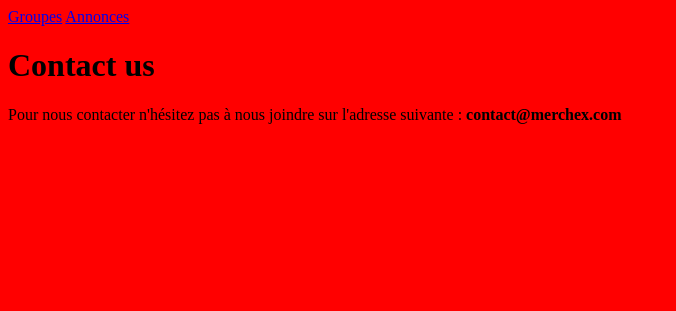
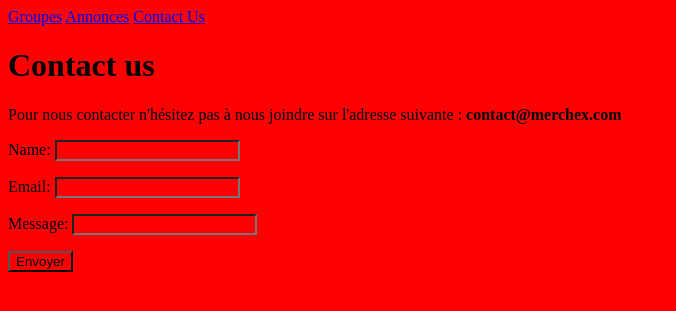
Before and after one commit to ibrahimba9/django-web-app, a Django app: page /contact-us/ in a window 1280 px wide. Shown: the top 311 px of the page, without its empty margins (0-676 px from the left). Run offline with Django 4.2, Linux system fonts and the light colour scheme.

Commit message:
[develop] add form, validate data and redirect on sucess

```diff
--- /dev/null
+++ b/merchex/listings/forms.py
@@ -0,0 +1,7 @@
+from django import forms
+
+
+class ContactUsForm(forms.Form):
+    name = forms.CharField(required=False)
+    email = forms.EmailField()
+    message = forms.CharField(max_length=1000)
--- a/merchex/listings/static/listings/styles.css
+++ b/merchex/listings/static/listings/styles.css
@@ -1 +1,3 @@
 * { background: red }
+
+.errorlist { margin-bottom: -10px }
--- a/merchex/listings/templates/listings/base.html
+++ b/merchex/listings/templates/listings/base.html
@@ -11,6 +11,7 @@
     <nav>
         <a href="{% url 'band-list' %}">Groupes</a>
         <a href="{% url 'listing-list' %}">Annonces</a>
+        <a href="{% url 'contact' %}">Contact Us</a>
     </nav>
 
     {% block content %} {% endblock %}
--- a/merchex/listings/templates/listings/contact.html
+++ b/merchex/listings/templates/listings/contact.html
@@ -4,4 +4,9 @@
     <p>
         Pour nous contacter n'hésitez pas à nous joindre sur l'adresse suivante : <strong>contact@merchex.com</strong>
     </p>
+    <form action="" method="post" novalidate>
+    {% csrf_token %}
+    {{ form.as_p }}
+    <input type="submit" value="Envoyer">
+    </form>
 {% endblock %}
--- /dev/null
+++ b/merchex/listings/templates/listings/email_sent.html
@@ -0,0 +1,6 @@
+{% extends 'listings/base.html' %}
+{% block content %}
+    <h1>Message envoyé avec succès!</h1>
+    <p>Nous avons bien reçu votre message, notre équipe vous fera un retour dès que possible. Merci pour votre visite.</p>
+
+{% endblock %}
--- a/merchex/listings/views.py
+++ b/merchex/listings/views.py
@@ -1,7 +1,9 @@
 from django.core.exceptions import ObjectDoesNotExist
+from django.core.mail import send_mail
 from django.http import Http404, HttpResponse
-from django.shortcuts import render
+from django.shortcuts import render, redirect
 
+from .forms import ContactUsForm
 from .models import Band, Listing
 
 
@@ -26,7 +28,23 @@ def about(request):
 
 
 def contact(request):
-    return render(request, "listings/contact.html")
+    if request.method == "POST":
+        form = ContactUsForm(request.POST)
+        if form.is_valid():
+            send_mail(
+                subject=f'Message from {form.cleaned_data["name"] or "anonyme"} via MerchEx Contact Us form',
+                message=form.cleaned_data["message"],
+                from_email=form.cleaned_data["email"],
+                recipient_list=["admin@merchex.xyz"],
+            )
+            return redirect("email-sent")
+    else:
+        form = ContactUsForm()
+    return render(request, "listings/contact.html", {"form": form})
+
+
+def email_sent(request):
+    return render(request, "listings/email_sent.html")
 
 
 def listing_list(request):
--- a/merchex/merchex/urls.py
+++ b/merchex/merchex/urls.py
@@ -23,7 +23,8 @@ urlpatterns = [
     path("bands/", views.band_list, name="band-list"),
     path("bands/<int:band_id>/", views.band_detail, name="band-detail"),
     path("about-us/", views.about),
-    path("contact-us/", views.contact),
+    path("contact-us/", views.contact, name="contact"),
+    path("email-sent/", views.email_sent, name="email-sent"),
     path("listings/", views.listing_list, name="listing-list"),
     path("listings/<int:listing_id>/", views.listing_detail, name="listing-detail"),
     path("404/", views.page_not_found),
```
Also changed, not shown: merchex/merchex/settings.py (+40 -37 lines).
